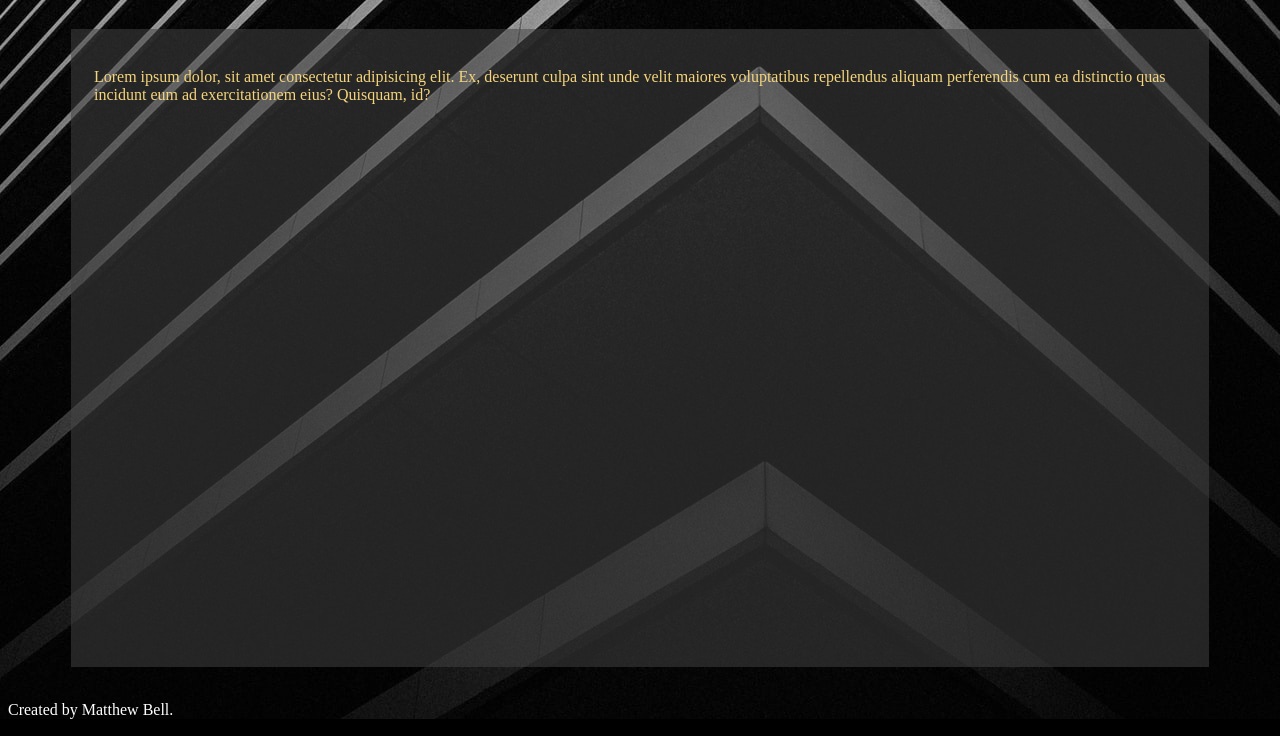
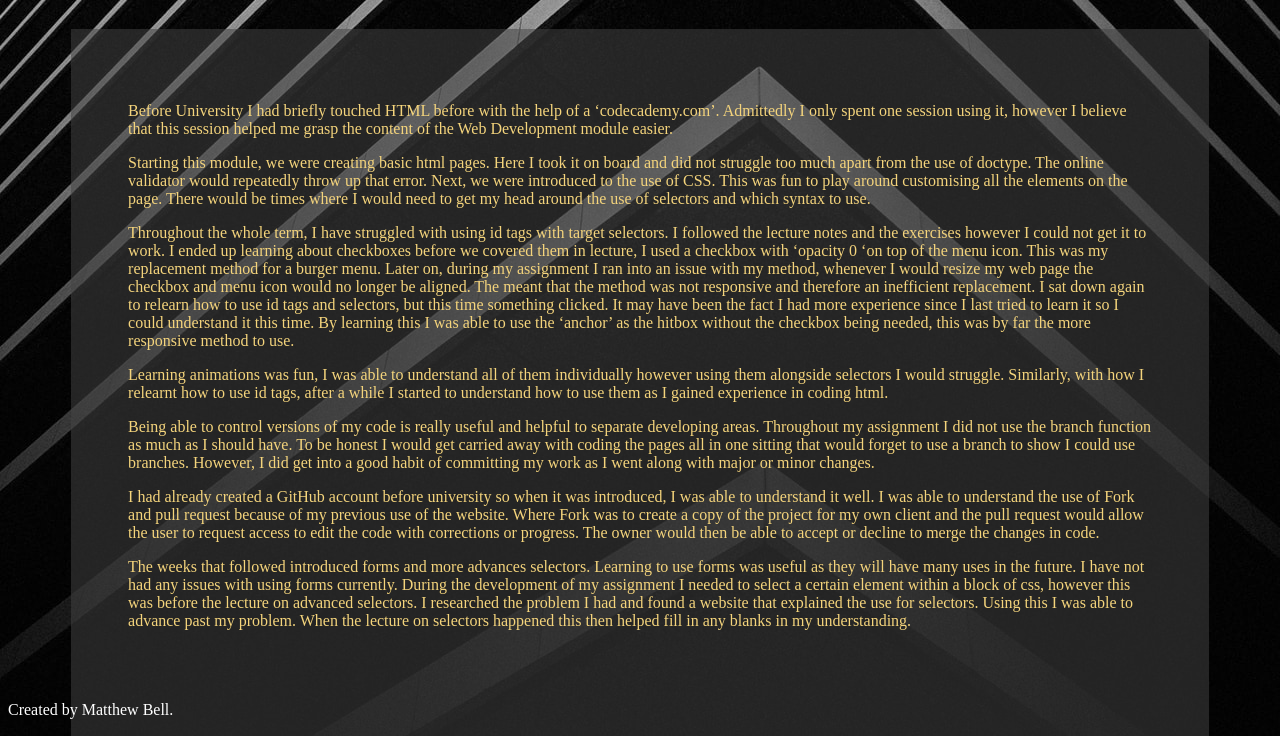
Before and after one commit to eMBee99/Projects, a plain HTML site: page Assignment/Sitereport.html in a window 1280 px wide. Shown: the part 107-843 px from the top of the page. Drawn offline with Linux system fonts and the light colour scheme.

Commit message:
added report text

```diff
--- a/Assignment/Report_Styling.css
+++ b/Assignment/Report_Styling.css
@@ -34,7 +34,7 @@ section {
     background-color: #44444486;
     height: 100%;
 
-    padding: 2%;
+    padding: 5%;
 
 }
 
--- a/Assignment/Sitereport.html
+++ b/Assignment/Sitereport.html
@@ -27,7 +27,20 @@
     </nav>
 <main>
     <section>
-        <p>Lorem ipsum dolor, sit amet consectetur adipisicing elit. Ex, deserunt culpa sint unde velit maiores voluptatibus repellendus aliquam perferendis cum ea distinctio quas incidunt eum ad exercitationem eius? Quisquam, id?</p>
+        <p>Before University I had briefly touched HTML before with the help of a ‘codecademy.com’. Admittedly I only spent one session using it, however I believe that this session helped me grasp the content of the Web Development module easier. </p>
+
+        <p>Starting this module, we were creating basic html pages. Here I took it on board and did not struggle too much apart from the use of doctype. The online validator would repeatedly throw up that error. Next, we were introduced to the use of CSS. This was fun to play around customising all the elements on the page. There would be times where I would need to get my head around the use of selectors and which syntax to use. </p>
+
+        <p>Throughout the whole term, I have struggled with using id tags with target selectors. I followed the lecture notes and the exercises however I could not get it to work. I ended up learning about checkboxes before we covered them in lecture, I used a checkbox with ‘opacity 0 ‘on top of the menu icon. This was my replacement method for a burger menu. Later on, during my assignment I ran into an issue with my method, whenever I would resize my web page the checkbox and menu icon would no longer be aligned. The meant that the method was not responsive and therefore an inefficient replacement. I sat down again to relearn how to use id tags and selectors, but this time something clicked. It may have been the fact I had more experience since I last tried to learn it so I could understand it this time. By learning this I was able to use the ‘anchor’ as the hitbox without the checkbox being needed, this was by far the more responsive method to use. </p>
+
+        <p>Learning animations was fun, I was able to understand all of them individually however using them alongside selectors I would struggle. Similarly, with how I relearnt how to use id tags, after a while I started to understand how to use them as I gained experience in coding html. </p>
+
+        <p>Being able to control versions of my code is really useful and helpful to separate developing areas. Throughout my assignment I did not use the branch function as much as I should have. To be honest I would get carried away with coding the pages all in one sitting that would forget to use a branch to show I could use branches. However, I did get into a good habit of committing my work as I went along with major or minor changes. </p>
+
+        <p>I had already created a GitHub account before university so when it was introduced, I was able to understand it well. I was able to understand the use of Fork and pull request because of my previous use of the website. Where Fork was to create a copy of the project for my own client and the pull request would allow the user to request access to edit the code with corrections or progress. The owner would then be able to accept or decline to merge the changes in code. </p>
+
+        <p>The weeks that followed introduced forms and more advances selectors. Learning to use forms was useful as they will have many uses in the future. I have not had any issues with using forms currently. During the development of my assignment I needed to select a certain element within a block of css, however this was before the lecture on advanced selectors. I researched the problem I had and found a website that explained the use for selectors.  Using this I was able to advance past my problem. When the lecture on selectors happened this then helped fill in any blanks in my understanding. </p>
+
     </section>
 </main>
 <footer>
```
